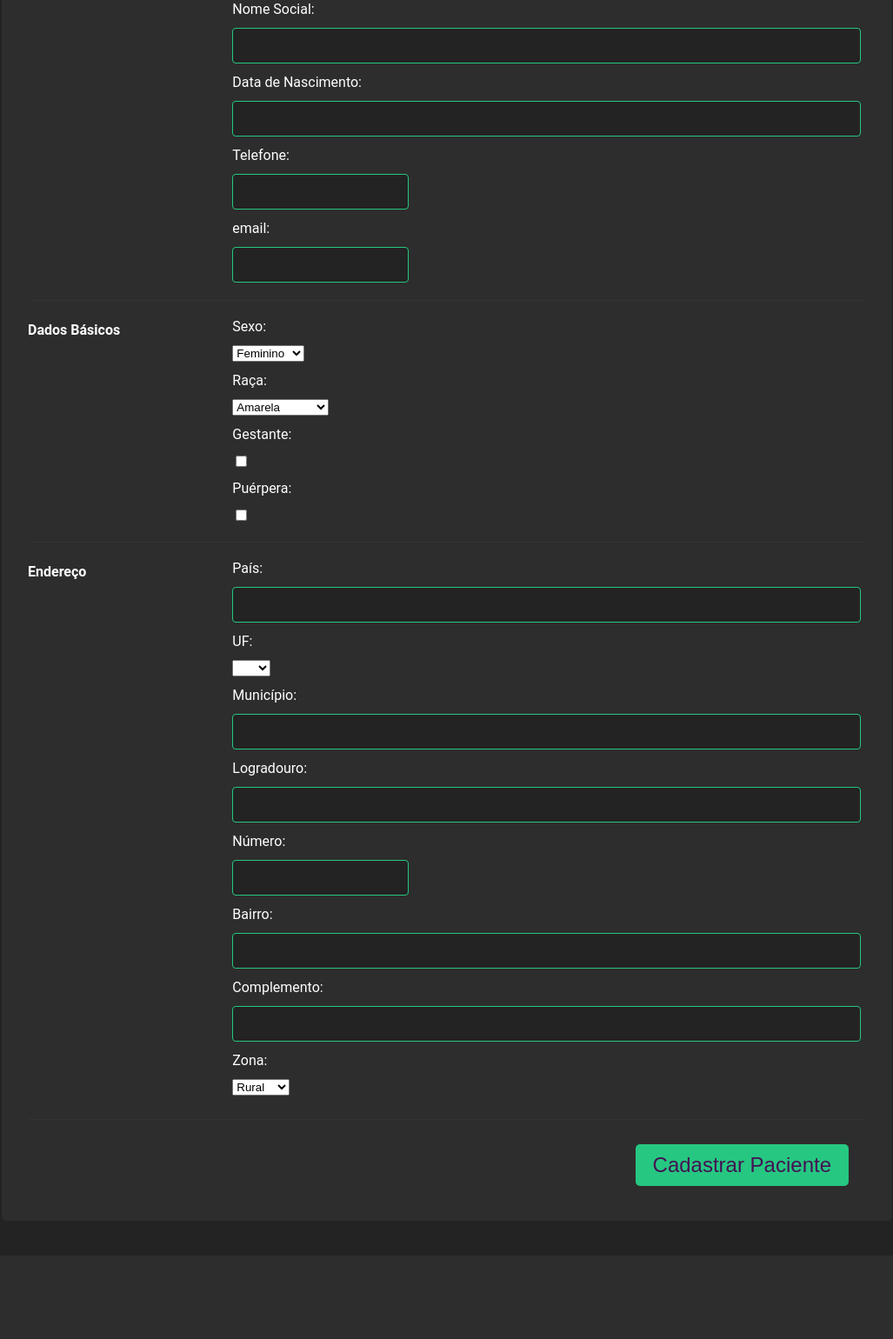
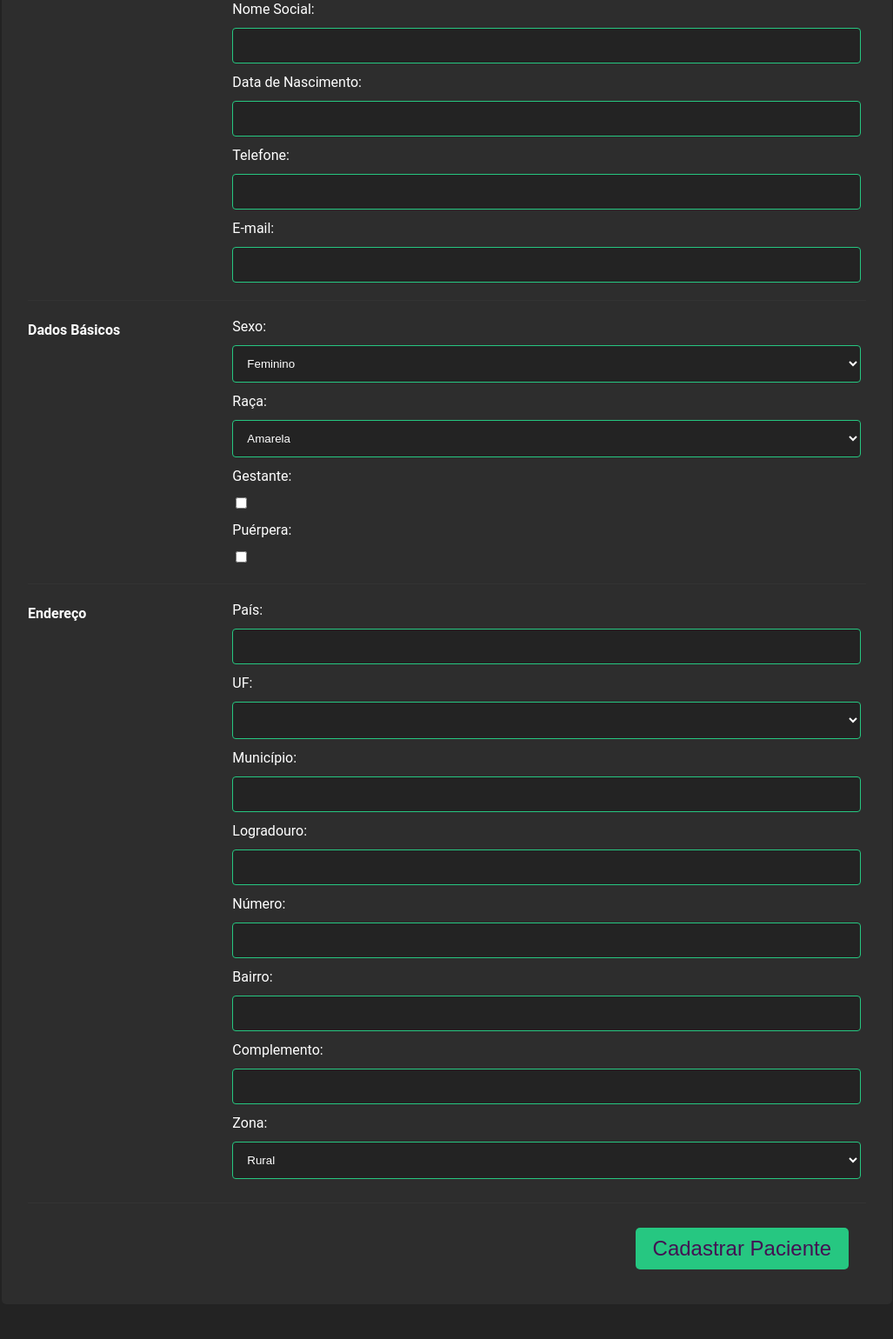
Before and after one commit to EduardoTA/covid-local-server, a Django app: template projeto/covidlocal/templates/cadastro_paciente.html in a window 1280 px wide. Shown: the part 583-2123 px from the top of the page at 87% size, without its empty margins (126-1153 px from the left). Before the commit the page ends 1947 px from the top, so only its background shows below. Run offline with Django 3.2, Linux system fonts and the light colour scheme; the template is opened without the code that fills it: values that come from a table or form of the project are taken from there, others are empty; some libraries are stand-ins or nearby versions.

Commit message:
Mudança nos menus dropdown

```diff
--- a/projeto/covidlocal/static/css/form.css
+++ b/projeto/covidlocal/static/css/form.css
@@ -16,6 +16,7 @@ input[type=text] {
 }
 
 input[type=number] {
+    width: 100%;
     display: inline-block;
     padding: 12px;
     border: 1px solid rgb(38, 199, 129);
@@ -27,6 +28,7 @@ input[type=number] {
 }
 
 input[type=email] {
+    width: 100%;
     padding: 12px;
     border: 1px solid rgb(38, 199, 129);
     border-radius: 4px;
@@ -83,11 +85,20 @@ input[type=submit], button[type=submit]  {
     margin-top: 0px;
 }
 
+.formulario div select {
+    width: 100%;
+    padding: 12px;
+    border: 1px solid rgb(38, 199, 129);
+    border-radius: 4px;
+    box-sizing: border-box;
+    resize: vertical;
+    background-color: rgb(35, 35, 35);
+    color: white;
+}
+
 .bloco{
     margin-top: 20px;
 }
-
-
 
 .titulos {
     display: inline-block;
@@ -95,7 +106,6 @@ input[type=submit], button[type=submit]  {
     vertical-align:top;
     font-weight: bold;
 }
-
 
 .campos {
     display: inline-block;
--- a/projeto/covidlocal/templates/cadastro_paciente.html
+++ b/projeto/covidlocal/templates/cadastro_paciente.html
@@ -60,7 +60,7 @@
                 </div>
                 <div class="fieldWrapper">
                     {{ form.email.errors }}
-                    <label for="{{ form.email.id_for_label }}">email:</label><br>
+                    <label for="{{ form.email.id_for_label }}">E-mail:</label><br>
                     {{ form.email }}
                 </div>
             </div>
@@ -86,6 +86,7 @@
                     <label for="{{ form.gestante.id_for_label }}">Gestante:</label><br>
                     {{ form.gestante }}
                 </div>
+
                 <div class="fieldWrapper">
                     {{ form.puerpera.errors }}
                     <label for="{{ form.puerpera.id_for_label }}">Puérpera:</label><br>
```
Also changed, not shown: projeto/covidlocal/static/css/basestyle.css (+5 -29 lines).
